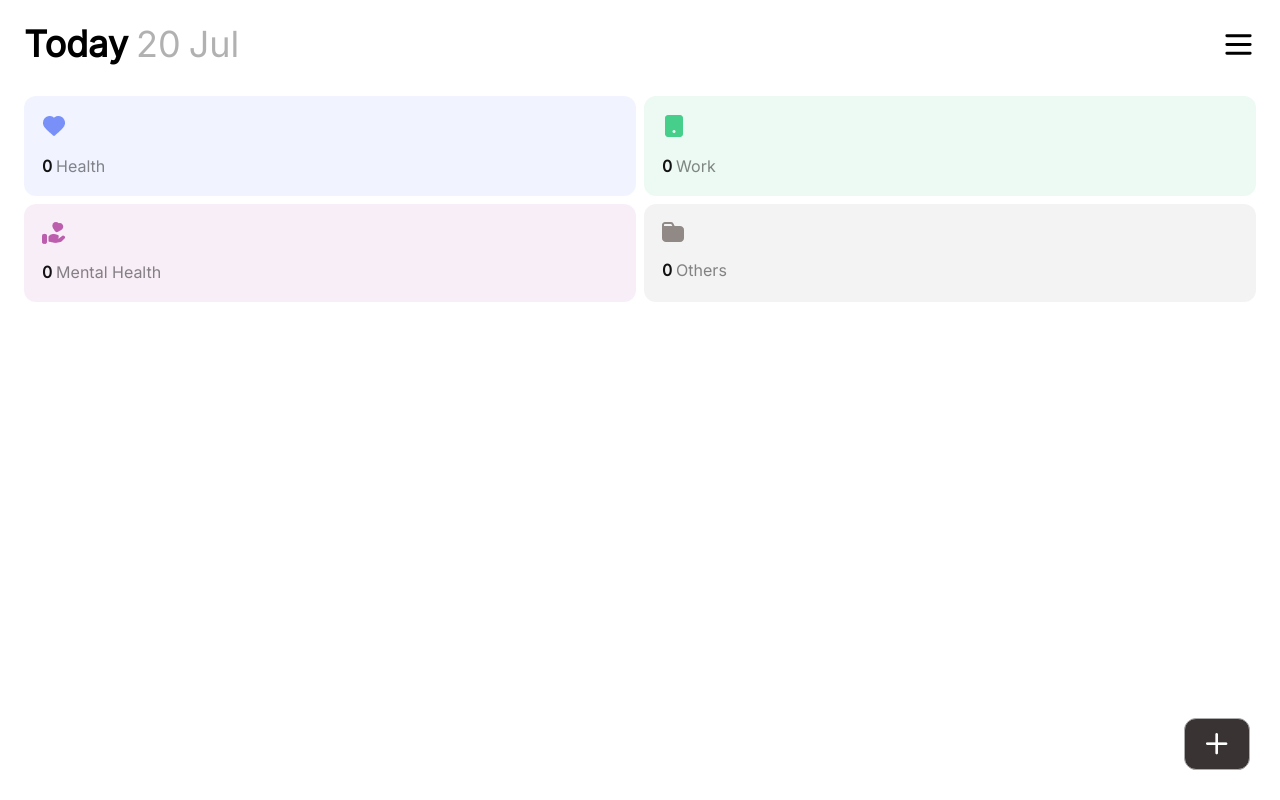
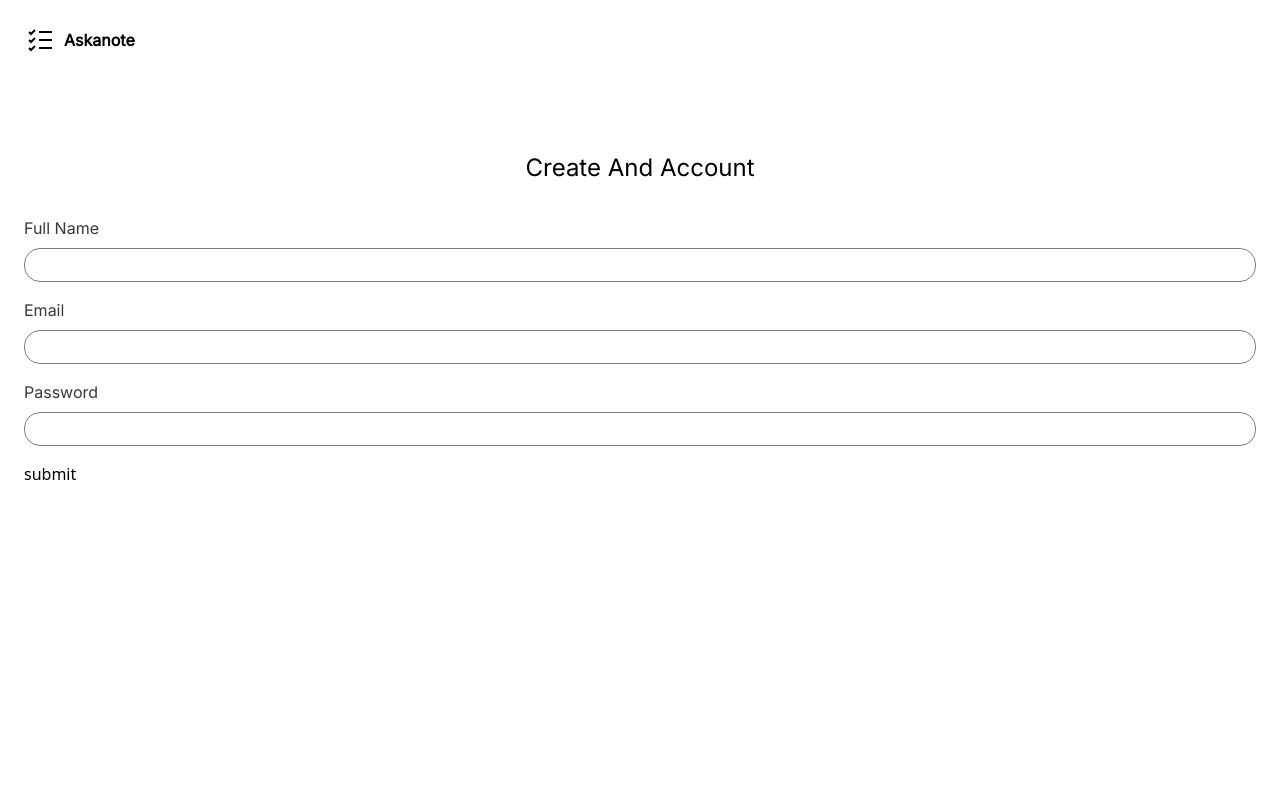
Before and after one commit to zakarialol/todoListReactproject-3, a React (Vite) app: page / in a window 1280 px wide. Built offline with nearby package versions, Linux system fonts and the light colour scheme.

Commit message:
creating the desing of register form

```diff
--- a/package.json
+++ b/package.json
@@ -11,6 +11,7 @@
   },
   "dependencies": {
     "@fontsource/inter": "^5.2.8",
+    "firebase": "^12.17.0",
     "react": "^19.2.7",
     "react-dom": "^19.2.7",
     "react-router-dom": "^7.18.1"
--- a/src/App.jsx
+++ b/src/App.jsx
@@ -1,10 +1,12 @@
 import {BrowserRouter,Routes,Route} from "react-router-dom"
 import Home from "./components/pages/Home"
+import Register from "./components/pages/Register"
 function App() {
     return(
         <BrowserRouter>
             <Routes>
-                <Route path="/" element={<Home/>}/>
+                <Route path="/" element={<Register/>}/>
+                <Route path="home" element={<Home/>}/>
             </Routes>
         </BrowserRouter>
     )
--- /dev/null
+++ b/src/components/icons/Logo.jsx
@@ -0,0 +1,14 @@
+function Logo({width,height}){
+    return(
+        <svg width={width} height={height} version="1.1" id="Layer_1" xmlns="http://www.w3.org/2000/svg" xmlns:xlink="http://www.w3.org/1999/xlink"
+	 viewBox="0 0 32 32" enableBackground="new 0 0 32 32" xmlSpace="preserve">
+        <line fill="none" stroke="#000000" strokeWidth="2" strokeMiterlimit="10" x1="15" y1="16" x2="28" y2="16"/>
+        <polyline fill="none" stroke="#000000" strokeWidth="2" strokeMiterlimit="10" points="5,16 7,18 11,14 "/>
+        <line fill="none" stroke="#000000" strokeWidth="2" strokeMiterlimit="10" x1="15" y1="8" x2="28" y2="8"/>
+        <polyline fill="none" stroke="#000000" strokeWidth="2" strokeMiterlimit="10" points="5,8 7,10 11,6 "/>
+        <line fill="none" stroke="#000000" strokeWidth="2" strokeMiterlimit="10" x1="15" y1="24" x2="28" y2="24"/>
+        <polyline fill="none" stroke="#000000" strokeWidth="2" strokeMiterlimit="10" points="5,24 7,26 11,22 "/>
+        </svg>
+    )
+}
+export default Logo
--- /dev/null
+++ b/src/components/pages/Register.jsx
@@ -0,0 +1,29 @@
+// icons
+import Logo from "@/components/icons/Logo"
+import Paragraph from "../Ui/paragraph"
+//jsx
+import LogoAndTitle from "@/components/sections/LogoAndTitle"
+import InputWithTitle from "@/components/sections/InputWithTitle"
+import Button from "@/components/Ui/Button"
+function Register(){
+
+    return(
+
+        <div className="px-6 pt-6 h-dvh">
+            <LogoAndTitle logo={<Logo width="32" height="32"/>} title="askanote" className="flex gap-2 items-center mb-24"/>
+
+            <div className="text-center">
+                <Paragraph className="formTitle" text="create and account"/>
+            </div>
+
+            <form action="">
+                <InputWithTitle title="full name" type="text"/>
+                <InputWithTitle title="email" type="email"/>
+                <InputWithTitle title="password" type="password"/>
+                <Button text="submit"/>
+            </form>
+        </div>
+
+    )
+}
+export default Register
--- /dev/null
+++ b/src/components/sections/InputWithTitle.jsx
@@ -0,0 +1,9 @@
+function InputWithTitle({title,type}){
+    return (
+        <div>
+            <label htmlFor={title} className="block inputTitle">{title}</label>
+            <input type={type} id={title} className="registerInput"/>
+        </div>
+    )
+}
+export default InputWithTitle
--- /dev/null
+++ b/src/components/sections/LogoAndTitle.jsx
@@ -0,0 +1,9 @@
+function LogoAndTitle({logo,title,className}){
+    return(
+        <div className={className}>
+            <div >{logo}</div>
+            <p className="font-inter font-bold capitalize ">{title}</p>
+        </div>
+    )
+}
+export default LogoAndTitle
--- a/src/index.css
+++ b/src/index.css
@@ -9,6 +9,15 @@
     .selected{
         @apply !border-[#46cf8b] !text-[#393433]
     }
+    .inputTitle{
+        @apply font-inter text-[#383838] mb-2 capitalize
+    }
+    .registerInput{
+        @apply mb-4 px-4 py-1 rounded-2xl border-[#7D7C7A] border w-full
+    }
+    .formTitle{
+        @apply capitalize text-[#000000] font-inter text-2xl mb-8
+    }
 }
 @layer utilities{
     .boxShadowGray{
```
Also changed, not shown: src/firebase/firebase.js (added, +21 -0 lines), src/components/hooks/Useinput.js (added), 1 other file (tests, documents, lock files or other folders).
